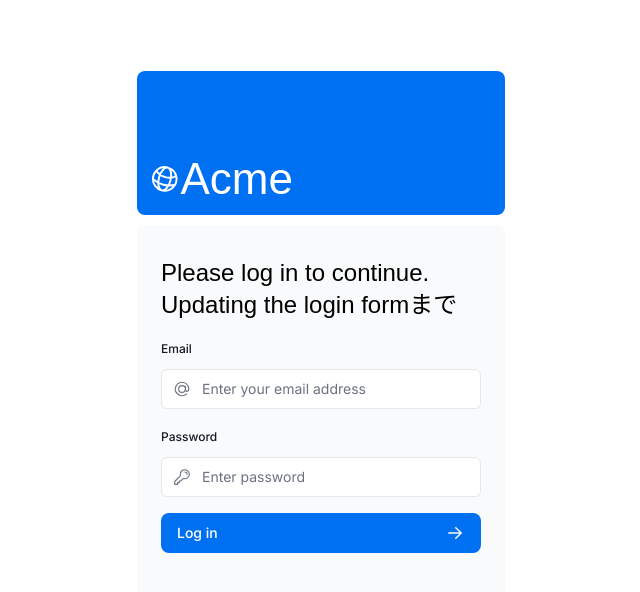
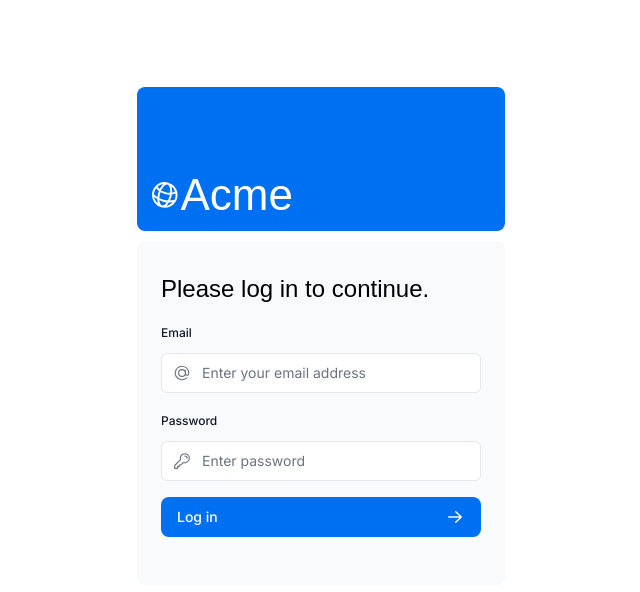
Before and after one commit to iAmSexyAndIknowIt01/Dashboard, a Next.js app: page /login in a window 1280 px wide. Shown: the top 592 px of the page, without its empty margins (319-959 px from the left). Built offline with nearby package versions, Linux system fonts and the light colour scheme; a web font is replaced by a local one.

Commit message:
16のmetadataまで完了

```diff
--- a/app/ui/login-form.tsx
+++ b/app/ui/login-form.tsx
@@ -21,7 +21,7 @@ export default function LoginForm() {
     <form action={formAction} className="space-y-3">
       <div className="flex-1 rounded-lg bg-gray-50 px-6 pb-4 pt-8">
         <h1 className={`${lusitana.className} mb-3 text-2xl`}>
-          Please log in to continue.<br/>Updating the login formまで
+          Please log in to continue.
         </h1>
         <div className="w-full">
           <div>
```
Also changed, not shown: app/opengraph-image.png (renamed from public/opengraph-image.png), 1 other file (tests, documents, lock files or other folders).
